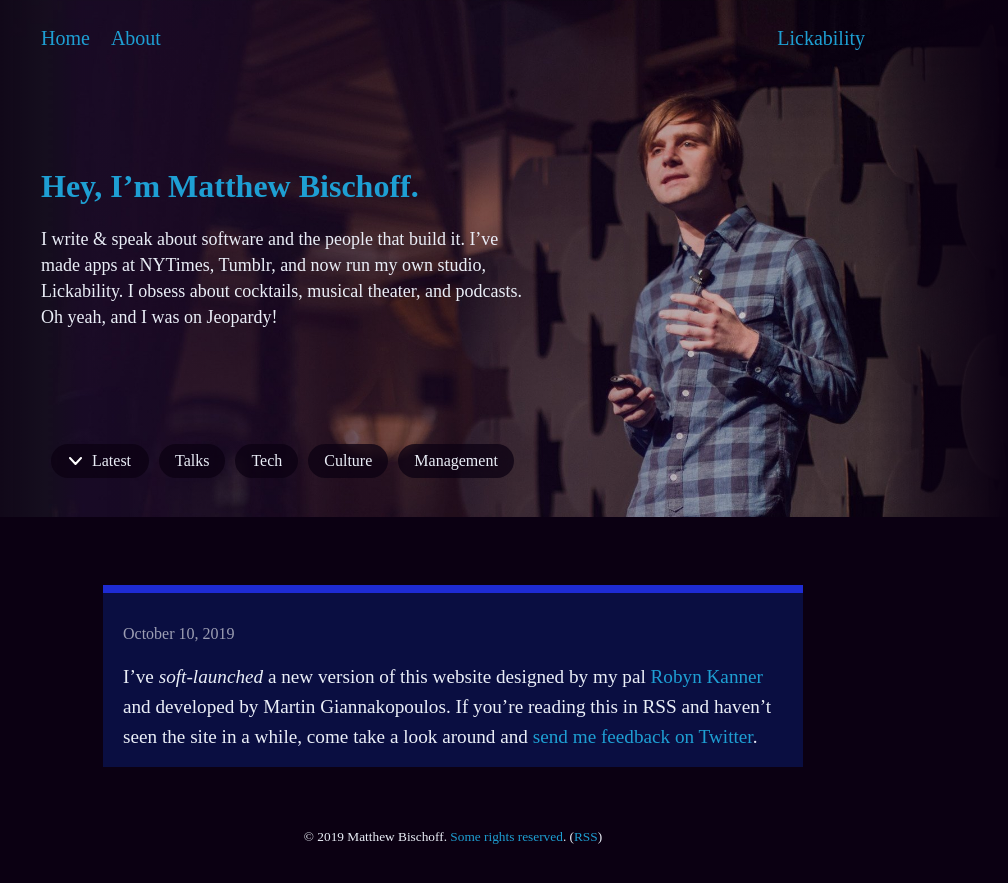
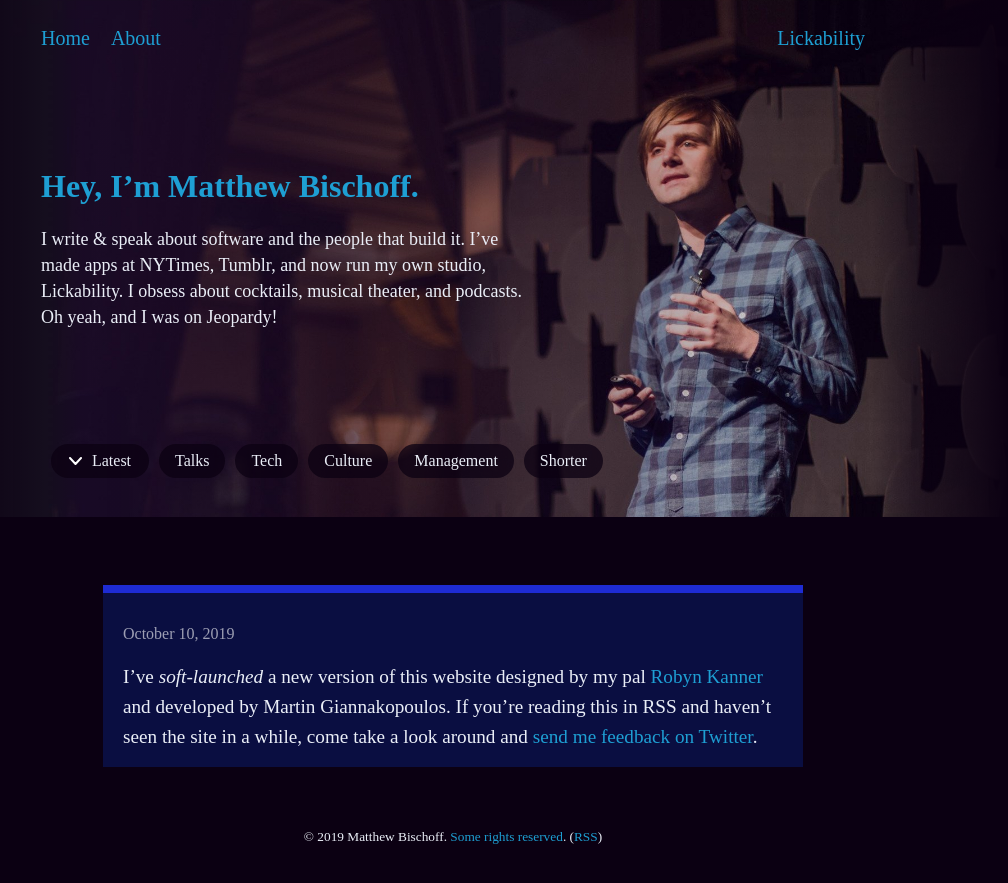
Before and after one commit to mbbischoff/website, a Jekyll site: the page built from _posts/2019-10-10-soft-launch.markdown, in a window 1280 px wide. Shown: the top 883 px of the page, without its empty margins (187-1195 px from the left). Built offline with Jekyll 4.4.1, drawn with Linux system fonts in a browser that asks for light colours; some web fonts are replaced.

Commit message:
Updated Soft Launch

```diff
--- a/_posts/2019-10-10-soft-launch.markdown
+++ b/_posts/2019-10-10-soft-launch.markdown
@@ -3,6 +3,7 @@ title: Soft Launch
 date: 2019-10-10 13:51:00 -04:00
 categories:
 - tech
+- shorter
 tags:
 - website
 - design
```
